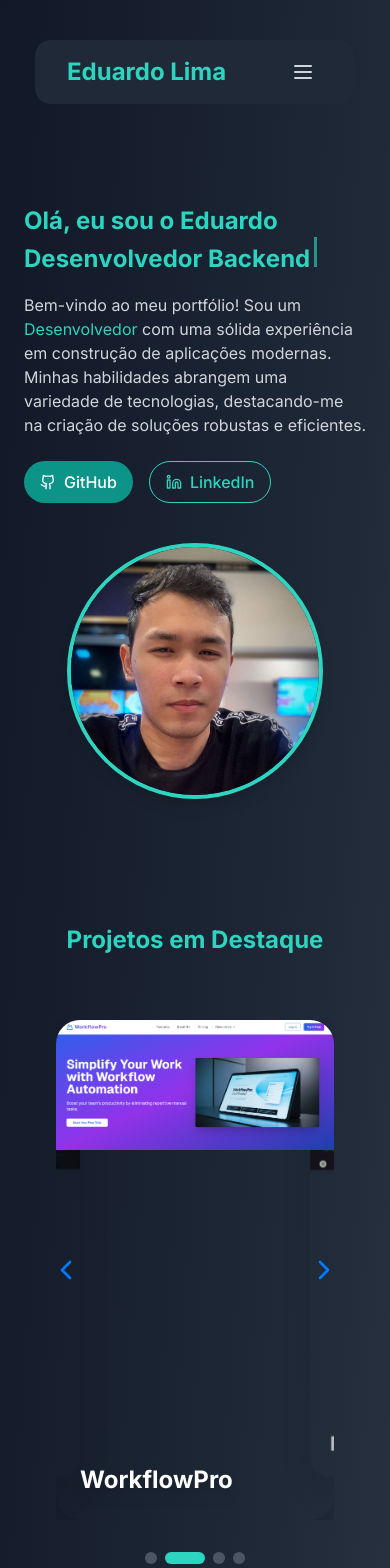
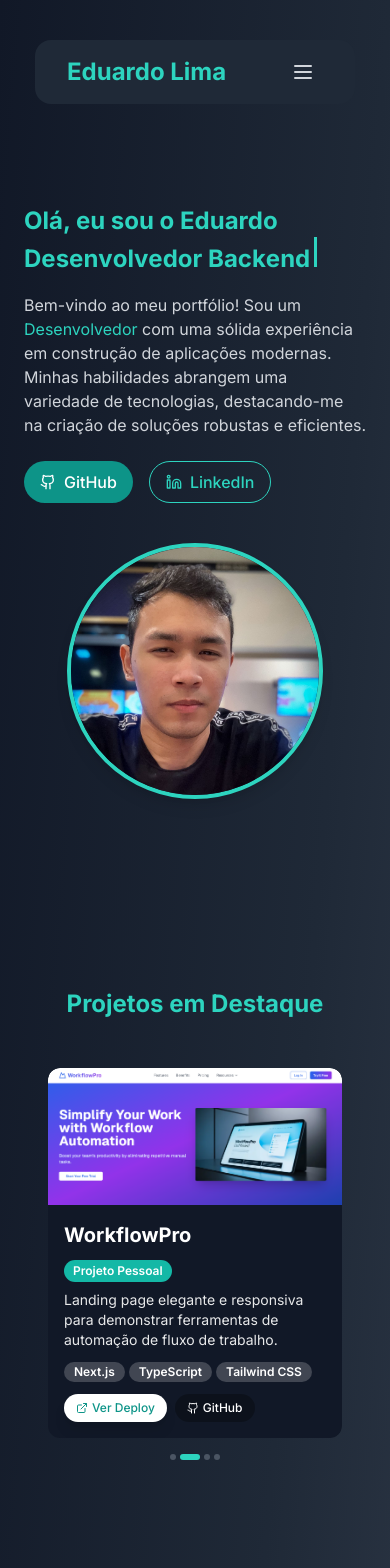
Before and after one commit to itseduardolima/portfolio, a Next.js app: page / in a window 390 px wide. Shown: the top 1568 px of the page. Built offline with nearby package versions, Linux system fonts and the light colour scheme.

Commit message:
feat: add responsive

```diff
--- a/app/globals.css
+++ b/app/globals.css
@@ -6,88 +6,30 @@ body {
   font-family: var(--font-inter);
 }
 
-@layer base {
-  :root {
-    --background: 0 0% 100%;
-    --foreground: 0 0% 3.9%;
-    --card: 0 0% 100%;
-    --card-foreground: 0 0% 3.9%;
-    --popover: 0 0% 100%;
-    --popover-foreground: 0 0% 3.9%;
-    --primary: 0 0% 9%;
-    --primary-foreground: 0 0% 98%;
-    --secondary: 0 0% 96.1%;
-    --secondary-foreground: 0 0% 9%;
-    --muted: 0 0% 96.1%;
-    --muted-foreground: 0 0% 45.1%;
-    --accent: 0 0% 96.1%;
-    --accent-foreground: 0 0% 9%;
-    --destructive: 0 84.2% 60.2%;
-    --destructive-foreground: 0 0% 98%;
-    --border: 0 0% 89.8%;
-    --input: 0 0% 89.8%;
-    --ring: 0 0% 3.9%;
-    --chart-1: 12 76% 61%;
-    --chart-2: 173 58% 39%;
-    --chart-3: 197 37% 24%;
-    --chart-4: 43 74% 66%;
-    --chart-5: 27 87% 67%;
-    --radius: 0.5rem;
-    --sidebar-background: 0 0% 98%;
-    --sidebar-foreground: 240 5.3% 26.1%;
-    --sidebar-primary: 240 5.9% 10%;
-    --sidebar-primary-foreground: 0 0% 98%;
-    --sidebar-accent: 240 4.8% 95.9%;
-    --sidebar-accent-foreground: 240 5.9% 10%;
-    --sidebar-border: 220 13% 91%;
-    --sidebar-ring: 217.2 91.2% 59.8%;
-  }
-  .dark {
-    --background: 0 0% 3.9%;
-    --foreground: 0 0% 98%;
-    --card: 0 0% 3.9%;
-    --card-foreground: 0 0% 98%;
-    --popover: 0 0% 3.9%;
-    --popover-foreground: 0 0% 98%;
-    --primary: 0 0% 98%;
-    --primary-foreground: 0 0% 9%;
-    --secondary: 0 0% 14.9%;
-    --secondary-foreground: 0 0% 98%;
-    --muted: 0 0% 14.9%;
-    --muted-foreground: 0 0% 63.9%;
-    --accent: 0 0% 14.9%;
-    --accent-foreground: 0 0% 98%;
-    --destructive: 0 62.8% 30.6%;
-    --destructive-foreground: 0 0% 98%;
-    --border: 0 0% 14.9%;
-    --input: 0 0% 14.9%;
-    --ring: 0 0% 83.1%;
-    --chart-1: 220 70% 50%;
-    --chart-2: 160 60% 45%;
-    --chart-3: 30 80% 55%;
-    --chart-4: 280 65% 60%;
-    --chart-5: 340 75% 55%;
-    --sidebar-background: 240 5.9% 10%;
-    --sidebar-foreground: 240 4.8% 95.9%;
-    --sidebar-primary: 224.3 76.3% 48%;
-    --sidebar-primary-foreground: 0 0% 100%;
-    --sidebar-accent: 240 3.7% 15.9%;
-    --sidebar-accent-foreground: 240 4.8% 95.9%;
-    --sidebar-border: 240 3.7% 15.9%;
-    --sidebar-ring: 217.2 91.2% 59.8%;
-  }
-}
-
 /* Swiper custom styles */
 .swiper {
   width: 100%;
-  padding: 50px 0;
+  padding: 30px 0;
+}
+
+@media (min-width: 768px) {
+  .swiper {
+    padding: 50px 0;
+  }
 }
 
 .swiper-slide {
   opacity: 0.4;
   transition: all 0.3s ease;
   transform: scale(0.85);
+  border-radius: 0.75rem;
+  overflow: hidden;
+}
+
+@media (min-width: 768px) {
+  .swiper-slide {
+    border-radius: 1.5rem;
+  }
 }
 
 .swiper-slide-active {
@@ -107,17 +49,30 @@ body {
 }
 
 .swiper-pagination-bullet {
-  width: 10px;
-  height: 10px;
+  width: 8px;
+  height: 8px;
   background: rgba(255, 255, 255, 0.3);
   opacity: 1;
   transition: all 0.3s ease;
 }
 
+@media (min-width: 768px) {
+  .swiper-pagination-bullet {
+    width: 10px;
+    height: 10px;
+  }
+}
+
 .swiper-pagination-bullet-active {
   background: #2dd4bf;
-  width: 30px;
+  width: 24px;
   border-radius: 5px;
+}
+
+@media (min-width: 768px) {
+  .swiper-pagination-bullet-active {
+    width: 30px;
+  }
 }
 
 /* Hide default navigation arrows */
--- a/components/sections/Projects.tsx
+++ b/components/sections/Projects.tsx
@@ -1,50 +1,34 @@
-"use client";
+"use client"
 
-import { motion } from "framer-motion";
-import { Badge } from "@/components/ui/badge";
-import { ChevronLeft, ChevronRight, ExternalLink, Github } from "lucide-react";
-import type { Project } from "@/mock/projectsData";
-import Image from "next/image";
-import { useRef, useState } from "react";
-import { Swiper, SwiperSlide } from "swiper/react";
-import {
-  EffectCoverflow,
-  Pagination,
-  Navigation,
-  Autoplay,
-} from "swiper/modules";
-import type { Swiper as SwiperType } from "swiper";
-
-// Import Swiper styles
-import "swiper/css";
-import "swiper/css/effect-coverflow";
-import "swiper/css/pagination";
-import "swiper/css/navigation";
-import { Button } from "../ui/button";
+import { motion } from "framer-motion"
+import { Badge } from "@/components/ui/badge"
+import { ChevronLeft, ChevronRight, ExternalLink, Github } from "lucide-react"
+import type { Project } from "@/mock/projectsData"
+import Image from "next/image"
+import { useRef, useState } from "react"
+import { Swiper, SwiperSlide } from "swiper/react"
+import { EffectCoverflow, Pagination, Navigation, Autoplay } from "swiper/modules"
+import type { Swiper as SwiperType } from "swiper"
+import "swiper/css"
+import "swiper/css/effect-coverflow"
+import "swiper/css/pagination"
+import "swiper/css/navigation"
+import { Button } from "@/components/ui/button"
 
 interface ProjectsSectionProps {
-  fadeInUp: object;
-  projects: Project[];
-  id?: string;
+  fadeInUp: object
+  projects: Project[]
+  id?: string
 }
 
-export function ProjectsSection({
-  fadeInUp,
-  projects,
-  id,
-}: ProjectsSectionProps) {
-  const ref = useRef(null);
-  const [activeIndex, setActiveIndex] = useState(0);
-  const [swiperInstance, setSwiperInstance] = useState<SwiperType | null>(null);
+export function ProjectsSection({ fadeInUp, projects, id }: ProjectsSectionProps) {
+  const ref = useRef(null)
+  const [activeIndex, setActiveIndex] = useState(0)
+  const [swiperInstance, setSwiperInstance] = useState<SwiperType | null>(null)
 
   return (
-    <motion.section
-      id={id}
-      ref={ref}
-      className="relative min-h-screen overflow-hidden"
-      {...fadeInUp}
-    >
-      <div className="container mx-auto px-4">
+    <motion.section id={id} ref={ref} className="relative py-16 md:py-20 overflow-hidden" {...fadeInUp}>
+      <div className="max-w-7xl mx-auto px-4">
         <motion.h2
           className="text-2xl lg:text-4xl font-bold mb-6 text-teal-400 text-center"
           initial={{ opacity: 0, y: 20 }}
@@ -55,21 +39,22 @@ export function ProjectsSection({
           Projetos em Destaque
         </motion.h2>
 
-        <div className="relative px-4 md:px-12 py-10">
+        <div className="relative px-2 md:px-12 py-6 md:py-10">
+          {/* Navigation buttons - Hidden on small screens, visible on medium and up */}
           <Button
             variant="ghost"
-            className="swiper-button-prev absolute -left-5 top-1/2 z-10 -translate-y-1/2"
+            className="swiper-button-prev absolute -left-2 md:left-0 top-1/2 z-10 -translate-y-1/2 h-10 w-10 p-0 rounded-full"
             aria-label="Previous slide"
           >
-            <ChevronLeft className="absolute" />
+            <ChevronLeft className="hidden md:block" />
           </Button>
 
           <Button
             variant="ghost"
-            className="swiper-button-next absolute -right-5 top-1/2 z-10 -translate-y-1/2"
+            className="swiper-button-next absolute -right-2 md:right-0 top-1/2 z-10 -translate-y-1/2 h-10 w-10 p-0 rounded-full"
             aria-label="Next slide"
           >
-            <ChevronRight className="absolute" />
+            <ChevronRight className="hidden md:block" />
           </Button>
 
           <Swiper
@@ -100,10 +85,72 @@ export function ProjectsSection({
             className="mySwiper"
           >
             {projects.map((project, index) => (
-              <SwiperSlide key={index} className="w-[80%] max-w-4xl">
-                <div className="relative overflow-hidden rounded-3xl shadow-2xl h-[500px] group">
+              <SwiperSlide key={index} className="w-full md:w-[80%] max-w-4xl">
+                {/* Mobile Layout (flex column) */}
+                <div className="md:hidden flex flex-col bg-gray-900 rounded-xl shadow-2xl overflow-hidden">
+                  <div className="w-full h-full relative">
+                    <Image
+                      src={project.image}
+                      alt={project.title}
+                      className="object-cover w-full h-full"
+                      width={1200}
+                      height={800}
+                      priority={index === 0}
+                    />
+                  </div>
+
+                  {/* Content Below Image */}
+                  <div className="p-4 flex-1">
+                    <h3 className="text-xl font-bold text-white mb-2">{project.title}</h3>
+
+                    {/* Project type badge */}
+                    <Badge
+                      className={`${project.isFreelance ? "bg-purple-500" : "bg-teal-500"} text-white text-xs px-2 py-0.5 mb-2`}
+                    >
+                      {project.isFreelance ? "Freelance" : "Projeto Pessoal"}
+                    </Badge>
+
+                    {/* Description */}
+                    <p className="text-white/90 text-sm mb-3 line-clamp-3">{project.description}</p>
+
+                    {/* Technologies */}
+                    <div className="flex flex-wrap gap-1 mb-3">
+                      {project.technologies.map((tech, techIndex) => (
+                        <Badge key={techIndex} className="bg-white/20 text-white border-none text-xs">
+                          {tech}
+                        </Badge>
+                      ))}
+                    </div>
+
+                    {/* Action buttons - Smaller on mobile */}
+                    <div className="flex flex-wrap gap-2">
+                      <a
+                        href={project.deployLink}
+                        target="_blank"
+                        rel="noopener noreferrer"
+                        className="inline-flex items-center bg-white text-teal-600 font-medium text-xs py-1.5 px-3 rounded-full shadow-lg"
+                      >
+                        <ExternalLink className="mr-1 h-3 w-3" /> Ver Deploy
+                      </a>
+
+                      {!project.isFreelance && (
+                        <a
+                          href={project.githubLink}
+                          target="_blank"
+                          rel="noopener noreferrer"
+                          className="inline-flex items-center bg-black/30 text-white font-medium text-xs py-1.5 px-3 rounded-full"
+                        >
+                          <Github className="mr-1 h-3 w-3" /> GitHub
+                        </a>
+                      )}
+                    </div>
+                  </div>
+                </div>
+
+                {/* Desktop Layout (hover effect) */}
+                <div className="hidden md:block relative overflow-hidden rounded-3xl shadow-2xl h-[400px] group">
                   {/* Background Image */}
-                  <div className="absolute z-0">
+                  <div className="absolute inset-0 z-0">
                     <Image
                       src={project.image}
                       alt={project.title}
@@ -113,54 +160,46 @@ export function ProjectsSection({
                       priority={index === 0}
                     />
                     {/* Gradient overlay that appears on hover */}
-                    <div className="absolute inset-0 bg-gradient-to-t from-black/90 via-black/80 to-transparent opacity-0 group-hover:opacity-100 transition-opacity duration-300" />
-                  </div>
-
-                  {/* Project title that's always visible but subtle */}
-                  <div className="absolute bottom-6 left-6 z-10 transition-all duration-300 group-hover:opacity-0">
-                    <h3 className="text-2xl md:text-3xl font-bold text-white drop-shadow-lg">
-                      {project.title}
-                    </h3>
+                    <div className="absolute inset-0 bg-black/80 opacity-0 group-hover:opacity-100 transition-opacity duration-300" />
                   </div>
 
                   {/* Content that appears on hover */}
-                  <div className="relative z-10 flex flex-col justify-end h-full p-8 md:px-12 md:py-7 opacity-0 group-hover:opacity-100 transition-all duration-300 transform translate-y-8 group-hover:translate-y-0">
+                  <div className="relative z-10 flex flex-col justify-end h-full p-8 px-12 py-7 opacity-0 group-hover:opacity-100 transition-all duration-300 transform translate-y-8 group-hover:translate-y-0">
                     <motion.div className="max-w-2xl">
-                      <h3 className="text-3xl md:text-4xl font-bold text-white mb-4">
-                        {project.title}
-                      </h3>
+                      <h3 className="text-3xl lg:text-4xl font-bold text-white mb-4">{project.title}</h3>
 
-                      <p className="text-white/90 text-lg max-w-md mb-6">
-                        {project.description}
-                      </p>
+                      {/* Description */}
+                      <p className="text-white/90 text-lg mb-6">{project.description}</p>
 
+                      {/* Technologies */}
                       <div className="flex flex-wrap gap-2 mb-8">
                         {project.technologies.map((tech, techIndex) => (
                           <Badge
                             key={techIndex}
-                            className="bg-white/20 hover:bg-white/30 text-white border-none transition-colors duration-300"
+                            className="bg-white/20 hover:bg-white/30 text-white border-none transition-colors duration-300 text-sm"
                           >
                             {tech}
                           </Badge>
                         ))}
                         {project.isFreelance && (
-                          <Badge className="bg-purple-500/70 hover:bg-purple-500/90 text-white border-none transition-colors duration-300">
+                          <Badge className="bg-purple-500/70 hover:bg-purple-500/90 text-white border-none transition-colors duration-300 text-sm">
                             Freelance
                           </Badge>
                         )}
                         {!project.isFreelance && (
-                          <Badge className="bg-teal-500/70 hover:bg-teal-500/90 text-white border-none transition-colors duration-300">
+                          <Badge className="bg-teal-500/70 hover:bg-teal-500/90 text-white border-none transition-colors duration-300 text-sm">
                             Projeto Pessoal
                           </Badge>
                         )}
                       </div>
 
+                      {/* Action buttons */}
                       <div className="flex flex-wrap gap-4">
                         <a
                           href={project.deployLink}
                           target="_blank"
                           rel="noopener noreferrer"
-                          className="inline-flex items-center bg-white text-teal-600 hover:bg-teal-50 font-medium py-3 px-6 rounded-full transition-colors duration-300 shadow-lg"
+                          className="inline-flex items-center bg-white text-teal-600 hover:bg-teal-50 font-medium text-base py-3 px-6 rounded-full transition-colors duration-300 shadow-lg"
                         >
                           <ExternalLink className="mr-2 h-4 w-4" /> Ver Deploy
                         </a>
@@ -170,7 +209,7 @@ export function ProjectsSection({
                             href={project.githubLink}
                             target="_blank"
                             rel="noopener noreferrer"
-                            className="inline-flex items-center bg-black/30 text-white hover:bg-black/40 font-medium py-3 px-6 rounded-full transition-all duration-300"
+                            className="inline-flex items-center bg-black/30 text-white hover:bg-black/40 font-medium text-base py-3 px-6 rounded-full transition-all duration-300"
                           >
                             <Github className="mr-2 h-4 w-4" /> GitHub
                           </a>
@@ -183,18 +222,18 @@ export function ProjectsSection({
             ))}
           </Swiper>
 
-          {/* Custom pagination indicator */}
-          <div className="flex justify-center mt-8 gap-2">
+          {/* Custom pagination indicator - Smaller on mobile */}
+          <div className="flex justify-center mt-4 md:mt-8 gap-1 md:gap-2">
             {projects.map((_, index) => (
               <motion.button
                 key={index}
-                className={`h-3 rounded-full cursor-pointer transition-all duration-300 ${
-                  index === activeIndex ? "bg-teal-400 w-10" : "bg-gray-600 w-3"
+                className={`h-1.5 md:h-3 rounded-full cursor-pointer transition-all duration-300 ${
+                  index === activeIndex ? "bg-teal-400 w-5 md:w-10" : "bg-gray-600 w-1.5 md:w-3"
                 }`}
                 whileHover={{ scale: 1.2 }}
                 onClick={() => {
                   if (swiperInstance) {
-                    swiperInstance.slideTo(index);
+                    swiperInstance.slideTo(index)
                   }
                 }}
                 aria-label={`Go to slide ${index + 1}`}
@@ -204,5 +243,5 @@ export function ProjectsSection({
         </div>
       </div>
     </motion.section>
-  );
+  )
 }
```
